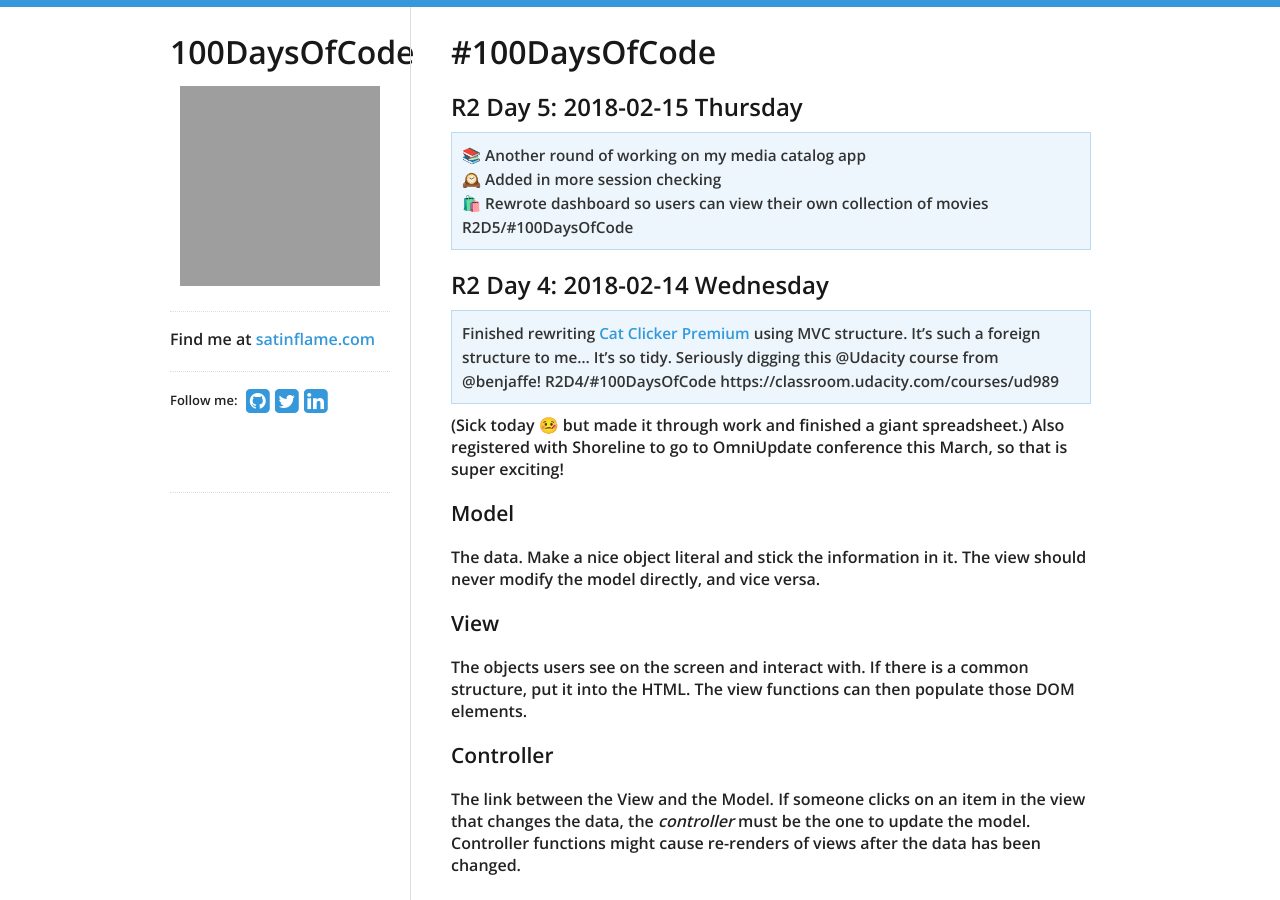
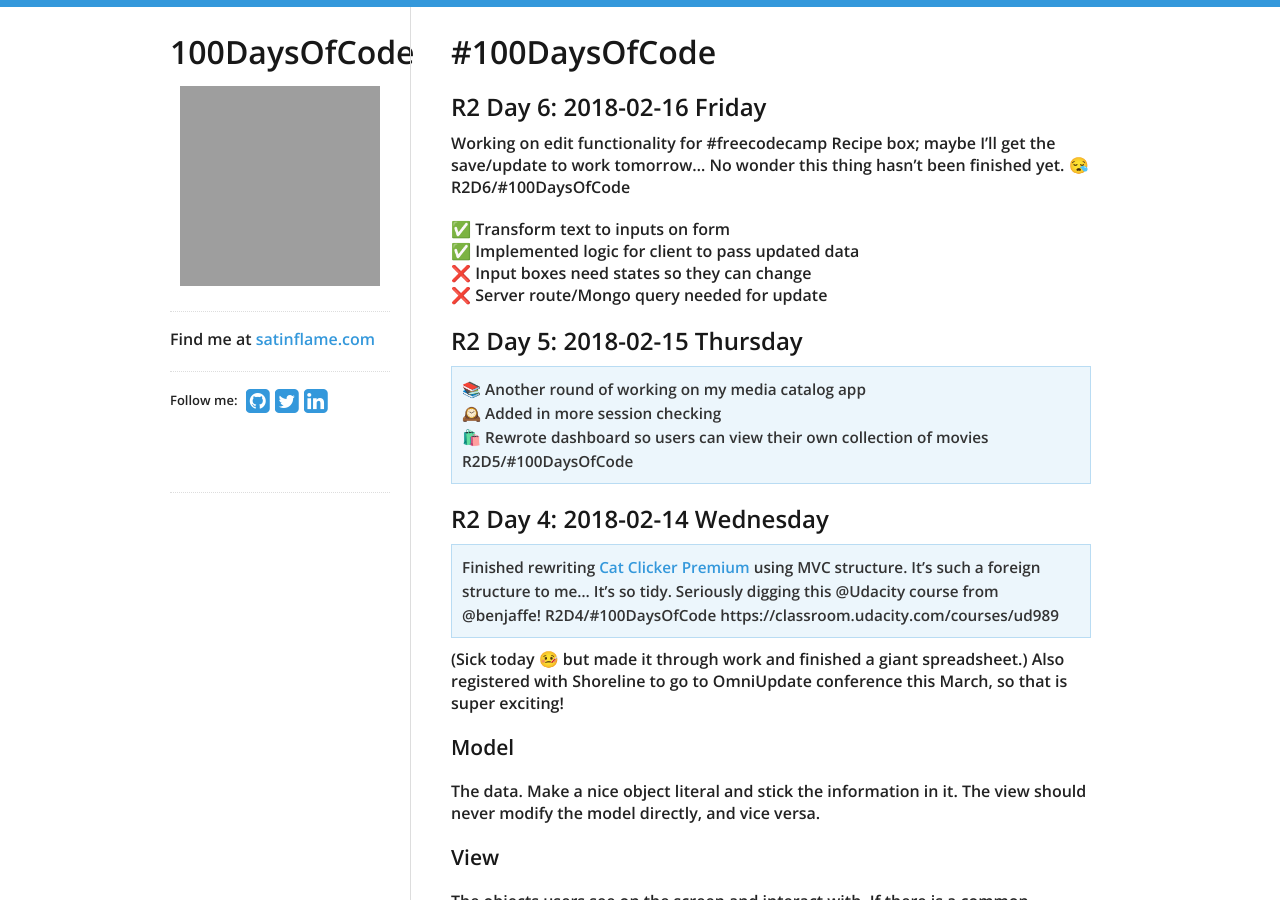
Before and after one commit to virtual/100daysofcode, a Jekyll site: the page built from index.md, in a window 1280 px wide and 900 px high. Built offline with Jekyll 4.4.1, drawn with Linux system fonts in a browser that asks for light colours; nearby versions of some CDN libraries; our own code applies the rules of GitHub Pages for plain Markdown files; grey boxes are pictures that could not be loaded.

Commit message:
Update index.md

```diff
--- a/index.md
+++ b/index.md
@@ -1,4 +1,14 @@
 # #100DaysOfCode
+
+## R2 Day 6: 2018-02-16 Friday
+
+Working on edit functionality for #freecodecamp Recipe box; maybe I'll get the save/update to work tomorrow... No wonder this thing hasn't been finished yet. 😪 R2D6/#100DaysOfCode
+
+✅ Transform text to inputs on form<br/>
+✅ Implemented logic for client to pass updated data<br/>
+❌ Input boxes need states so they can change<br/>
+❌ Server route/Mongo query needed for update <br/>
+
 
 ## R2 Day 5: 2018-02-15 Thursday
 
```
